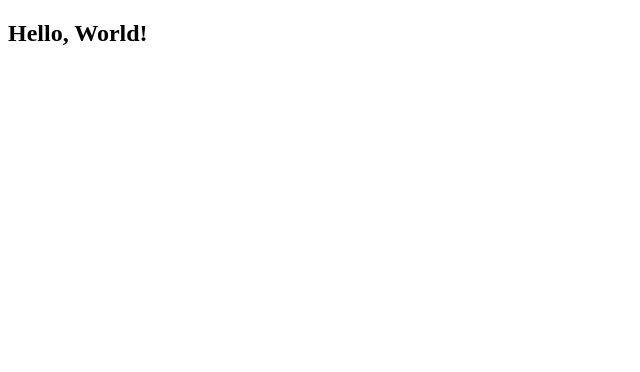
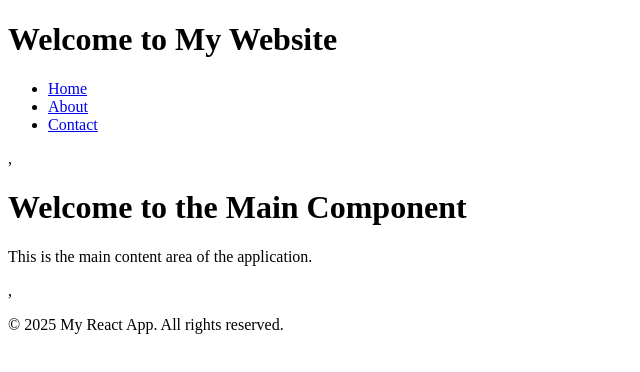
Before and after one commit to abm-noman/Learn-ReactJS, a React (Vite) app: page / in a window 1280 px wide. Shown: the top 372 px of the page, without its empty margins (0-640 px from the left). Built offline with nearby package versions, Linux system fonts and the light colour scheme.

Commit message:
Header, Body and Footer

```diff
--- a/src/App.jsx
+++ b/src/App.jsx
@@ -1,9 +1,13 @@
-import Greet from './components/Greet';
+import Footer from './components/Footer';
+import Header from './components/Header';
+import Main from './components/Main';
 
 function App() {
     return (
         <div>
-            <Greet />
+            <Header />,
+            <Main />,
+            <Footer />
         </div>
     );
 }
--- /dev/null
+++ b/src/components/Footer.jsx
@@ -0,0 +1,8 @@
+const Footer = () => {
+    return (
+        <footer>
+            <p>&copy; 2025 My React App. All rights reserved.</p>
+        </footer>
+    );
+}
+export default Footer;
--- a/src/components/Greet.jsx
+++ /dev/null
@@ -1,4 +0,0 @@
-const Greet = () => {
-    return <h2>Hello, World!</h2>;
-}
-export default Greet;
--- /dev/null
+++ b/src/components/Header.jsx
@@ -0,0 +1,15 @@
+const Header = () => {
+    return (
+        <header>
+            <h1>Welcome to My Website</h1>
+            <nav>
+                <ul>
+                    <li><a href="#home">Home</a></li>
+                    <li><a href="#about">About</a></li>
+                    <li><a href="#contact">Contact</a></li>
+                </ul>
+            </nav>
+        </header>
+    );
+}
+export default Header;
--- /dev/null
+++ b/src/components/Main.jsx
@@ -0,0 +1,9 @@
+const Main = () => {
+    return (
+        <main>
+            <h1>Welcome to the Main Component</h1>
+            <p>This is the main content area of the application.</p>
+        </main>
+    );
+}
+export default Main;
```
Also changed, not shown: src/components/add.jsx (deleted, +0 -10 lines).
